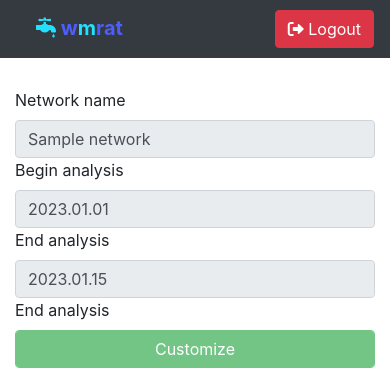
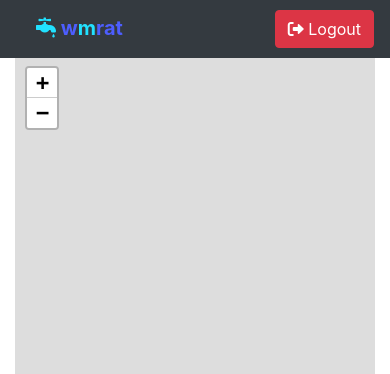
Before and after one commit to iut-ibk/wmrat, a Django app: template httpd/hub/templates/explore_network.html in a window 390 px wide. Shown: the top 374 px of the page. Run offline with Django 4.2, Linux system fonts and the light colour scheme; the template is opened without the code that fills it: most values are stand-ins (such as "Sample title", 1, 10 or a date in 2020); data that the repository does not hold is empty; some libraries are stand-ins or nearby versions.

Commit message:
update explore network template

```diff
--- a/httpd/hub/templates/explore_network.html
+++ b/httpd/hub/templates/explore_network.html
@@ -2,124 +2,39 @@
 
 {% block content %}
 
-<!-- main content -->
-<main class="container">
-    <div class="content">
-
-        <div class="row" style="margin-top: 32px;">
-
-            <!-- args -->
-            <div class="col-sm-12">
-
-                <form class="row g-3" action="{% url 'new' %}" method="post" id="main_form">
-
-                    {% csrf_token %}
-
-                    <div class="col-md-3">
-                        <label for="analysis_name" class="form-label">Network name</label>
-                        <input type="text" class="form-control" id="analysis_name" name="analysis_name" value="{{ network.name }}" disabled>
-                    </div>
-
-                    <!-- todo: auto fill from defaults? -->
-                    <div class="col-md-3">
-                        <label for="analysis_name" class="form-label">Begin analysis</label>
-                        <input type="text" class="form-control" id="analysis_name" name="analysis_name" value="2023.01.01" disabled>
-                    </div>
-
-                    <!-- todo: auto fill from defaults? -->
-                    <div class="col-md-3">
-                        <label for="analysis_name" class="form-label">End analysis</label>
-                        <input type="text" class="form-control" id="analysis_name" name="analysis_name" value="2023.01.15" disabled>
-                    </div>
-
-                    <div class="col-md-3">
-                        <label for="analysis_name" class="form-label">End analysis</label>
-                        <input type="text" class="form-control btn btn-success" id="thebutton" name="analysis_name" value="Customize" disabled>
-                    </div>
-
-                    <hr />
-
-                <!-- XXX: no form -->
-                </form>
-
-            </div>
-
-        </div>
-
-        <div class="row" style="margin-top: 32px;">
-            <!-- map -->
-            <div class="col-sm-12">
-                <!-- XXX: hacky hardocded -->
-                <div id="map_id" style="height: 800px; width=100%; border-radius: 8px;"></div>
-
-            </div>
-
-            <div class="col-sm-6">
+<div class="container-fluid">
     <div class="row">
-                    <div id="graph1">
-                </div>
-                <div class="row">
-                    <div id="graph2">
-                    </div>
-                </div>
-                <div class="row">
-                    <div id="graph3">
+        <div class="col-md-12 main-view">
+            <div id="map"></div>
         </div>
     </div>
 </div>
 
+<div class="footer">
+    <div class="row">
+        <div class="col-md-4">
+            <button class="btn btn-warning">Download</button>
+        </div>
+        <div class="col-md-4 text-center" id="status-line">
+            <p>Click on Junction, Tank, Reservoir, Pipe, Valve or Pump to show its properties.</p>
+        </div>
+        <div class="col-md-4 text-right">
+            <input type="text" id="featureIdInput" placeholder="ID" onkeydown="if(event.key === 'Enter') gotoFeature()">
+            <button class="btn btn-primary" onclick="gotoFeature()">Goto</button>
+        </div>
+    </div>
 </div>
 
-        <div class="row" style="margin-top: 32px;">
-            <!-- map -->
-        </div>
-
-        <!--
-        <div class="row" style="margin-top: 10px;">
-            <div id="alert-ui" class="alert alert-primary" role="alert">
-                You have to provide an EPANET input file.
-            </div>
-        </div>
-        -->
-
-        <hr />
-
-    </div>
-</main>
-
 <script>
-    let defaultLatLng = new L.LatLng(47.263, 11.404);
 
 let attrib = 'Datenquelle: <a href="https://basemap.at">basemap.at</a>';
 
-    var url_standard = 'https://{s}.wien.gv.at/basemap/geolandbasemap/normal/google3857/{z}/{y}/{x}.png';
-    var tilelayer_standard = L.tileLayer(url_standard, { maxZoom: 24, attribution: attrib, subdomains: ['maps1', 'maps2', 'maps3', 'maps4']});
+var url_grau = 'https://{s}.wien.gv.at/basemap/bmapgrau/normal/google3857/{z}/{y}/{x}.png';
+var tilelayer_grau = L.tileLayer(url_grau, { maxZoom: 22, attribution: attrib, subdomains: ['maps1', 'maps2', 'maps3', 'maps4']});
 
-    var url_grau = 'https://{s}.wien.gv.at/basemap/bmapgrau/normal/google3857/{z}/{y}/{x}.png';
-    var tilelayer_grau = L.tileLayer(url_grau, { maxZoom: 24, attribution: attrib, subdomains: ['maps1', 'maps2', 'maps3', 'maps4']});
-
-    var url_orthofoto = 'https://{s}.wien.gv.at/basemap/bmaporthofoto30cm/normal/google3857/{z}/{y}/{x}.jpeg';
-    var tilelayer_orthofoto = L.tileLayer(url_orthofoto, { maxZoom: 24, attribution: attrib, subdomains: ['maps1', 'maps2', 'maps3', 'maps4']});
-
-    var url_gelaende = 'https://{s}.wien.gv.at/basemap/bmapgelaende/grau/google3857/{z}/{y}/{x}.jpeg';
-    var tilelayer_gelaende = L.tileLayer(url_gelaende, { maxZoom: 24, attribution: attrib, subdomains: ['maps1', 'maps2', 'maps3', 'maps4']});
-
-    var url_oberflaeche = 'https://{s}.wien.gv.at/basemap/bmapoberflaeche/grau/google3857/{z}/{y}/{x}.jpeg';
-    var tilelayer_oberflaeche = L.tileLayer(url_oberflaeche, { maxZoom: 24, attribution: attrib, subdomains: ['maps1', 'maps2', 'maps3', 'maps4']});
-
-    var map = new L.Map('map_id', { center: defaultLatLng, zoom: 24, layers: [tilelayer_gelaende, tilelayer_standard, tilelayer_orthofoto, tilelayer_grau, tilelayer_oberflaeche]});
+var map = new L.Map('map', { zoom: 14, layers: [tilelayer_grau]});
 
 drawnItems = L.featureGroup().addTo(map);
-
-    const baseLayers = {
-        'Gelaende': tilelayer_gelaende,
-        'Oberflaeche': tilelayer_oberflaeche,
-        'Orthofoto': tilelayer_orthofoto,
-        'Standard': tilelayer_standard,
-        'Grau': tilelayer_grau,
-    };
-
-    const layerControl = L.control.layers(baseLayers).addTo(map);
 
 let colors = {{ colors|safe }};
 
@@ -135,20 +50,20 @@
         }
     },
     onEachFeature: function(feature, layer) {
-            let content = '<table>';
+        let content = '<div class="popup-content"><table class="table table-bordered table-striped">';
         Object.keys(feature.properties).forEach(function(key) {
             if (typeof feature.properties[key] === 'object') {
                 // handle nested object
-                    content += '<tr><td colspan="2"><b>' + key + ':</b></td></tr>';
+                content += '<tr><td colspan="2" class="font-weight-bold">' + key + ':</td></tr>';
                 Object.keys(feature.properties[key]).forEach(function(subkey) {
-                        content += '<tr><td>' + subkey + ':</td><td>' + feature.properties[key][subkey] + '</td></tr>';
+                    content += '<tr><td class="font-weight-bold">' + subkey + ':</td><td>' + feature.properties[key][subkey] + '</td></tr>';
                 });
             } else {
                 // handle regular property
-                    content += '<tr><td>' + key + ':</td><td>' + feature.properties[key] + '</td></tr>';
+                content += '<tr><td class="font-weight-bold">' + key + ':</td><td>' + feature.properties[key] + '</td></tr>';
             }
         });
-            content += '</table>';
+        content += '</table></div>';
         layer.bindPopup(content);
     }
 });
@@ -172,20 +87,20 @@
         });
     },
     onEachFeature: function(feature, layer) {
-            let content = '<table>';
+        let content = '<div class="popup-content"><table class="table table-bordered table-striped">';
         Object.keys(feature.properties).forEach(function(key) {
             if (typeof feature.properties[key] === 'object') {
                 // handle nested object
-                    content += '<tr><td colspan="2"><b>' + key + ':</b></td></tr>';
+                content += '<tr><td colspan="2" class="font-weight-bold">' + key + ':</td></tr>';
                 Object.keys(feature.properties[key]).forEach(function(subkey) {
-                        content += '<tr><td>' + subkey + ':</td><td>' + feature.properties[key][subkey] + '</td></tr>';
+                    content += '<tr><td class="font-weight-bold">' + subkey + ':</td><td>' + feature.properties[key][subkey] + '</td></tr>';
                 });
             } else {
                 // handle regular property
-                    content += '<tr><td>' + key + ':</td><td>' + feature.properties[key] + '</td></tr>';
+                content += '<tr><td class="font-weight-bold">' + key + ':</td><td>' + feature.properties[key] + '</td></tr>';
             }
         });
-            content += '</table>';
+        content += '</table></div>';
         layer.bindPopup(content);
     }
 });
@@ -194,6 +109,46 @@
 
 map.fitBounds(drawnItems.getBounds());
 
+function gotoFeature() {
+    var featureId = document.getElementById('featureIdInput').value;
+    var feature = findFeatureById(featureId);
+
+    if (feature) {
+        if (feature instanceof L.Polyline) {
+            map.flyToBounds(feature.getBounds().pad(0.1), {
+                duration: 1,
+                maxZoom: 19,
+            });
+        }
+        else {
+            map.flyTo(feature.getLatLng(), 19, {
+                duration: 1,
+                maxZoom: 19,
+            });
+        }
+
+        document.getElementById('status-line').innerHTML = '<p>Selected ID: ' + featureId + '</p>';
+        feature.openPopup();
+    } else {
+        document.getElementById('status-line').innerHTML = '<p>Feature not found</p>';
+    }
+}
+
+function findFeatureById(featureId) {
+    var layers = [links, nodes];
+
+    for (var i = 0; i < layers.length; i++) {
+        var layer = layers[i].getLayers();
+        for (var j = 0; j < layer.length; j++) {
+            if (layer[j].feature.properties.id === featureId) {
+                return layer[j];
+            }
+        }
+    }
+
+    return null;
+}
+
 </script>
 
 {% endblock %}
```
Lines whose indentation alone changed are shown as unchanged.
